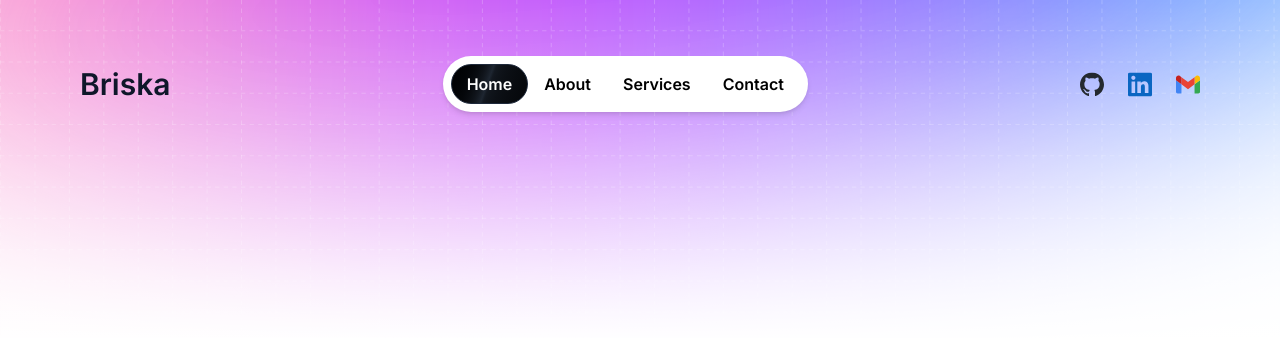
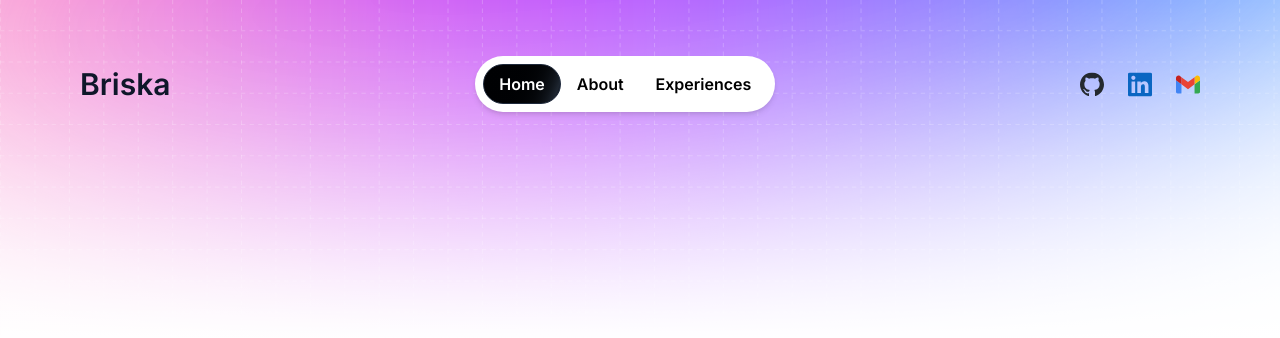
Before and after one commit to briskaanandaa/personal-website, a Next.js app: page / in a window 1280 px wide. Shown: the top 338 px of the page. Built offline with nearby package versions, Linux system fonts and the light colour scheme.

Commit message:
Navbar Menu Update

```diff
--- a/src/components/Navbar.tsx
+++ b/src/components/Navbar.tsx
@@ -7,8 +7,7 @@ import { useState } from "react";
 const navItems = [
   { title: "Home", value: "home", href: "/" },
   { title: "About", value: "about", href: "/" },
-  { title: "Services", value: "services", href: "/" },
-  { title: "Contact", value: "contact", href: "/" },
+  { title: "Experiences", value: "experiences", href: "/" },
 ];
 
 const socialLinks = [
```
